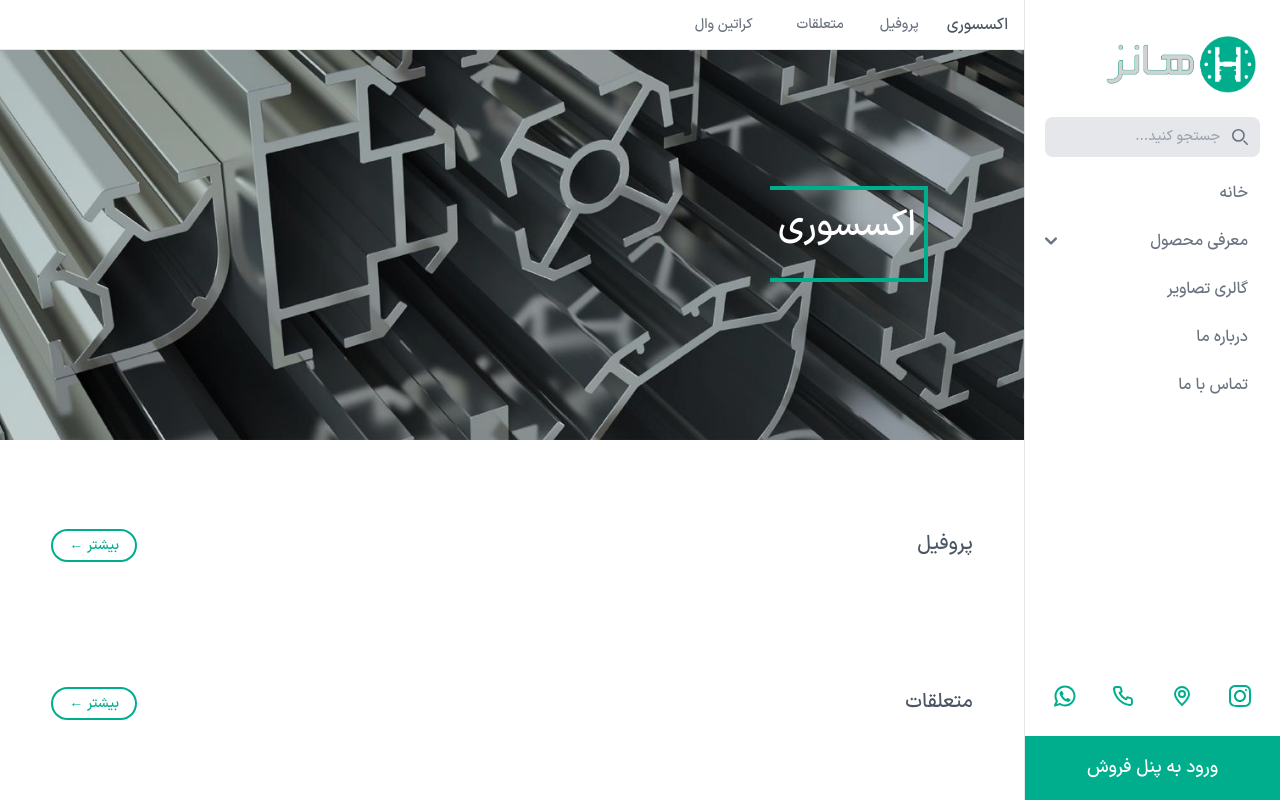
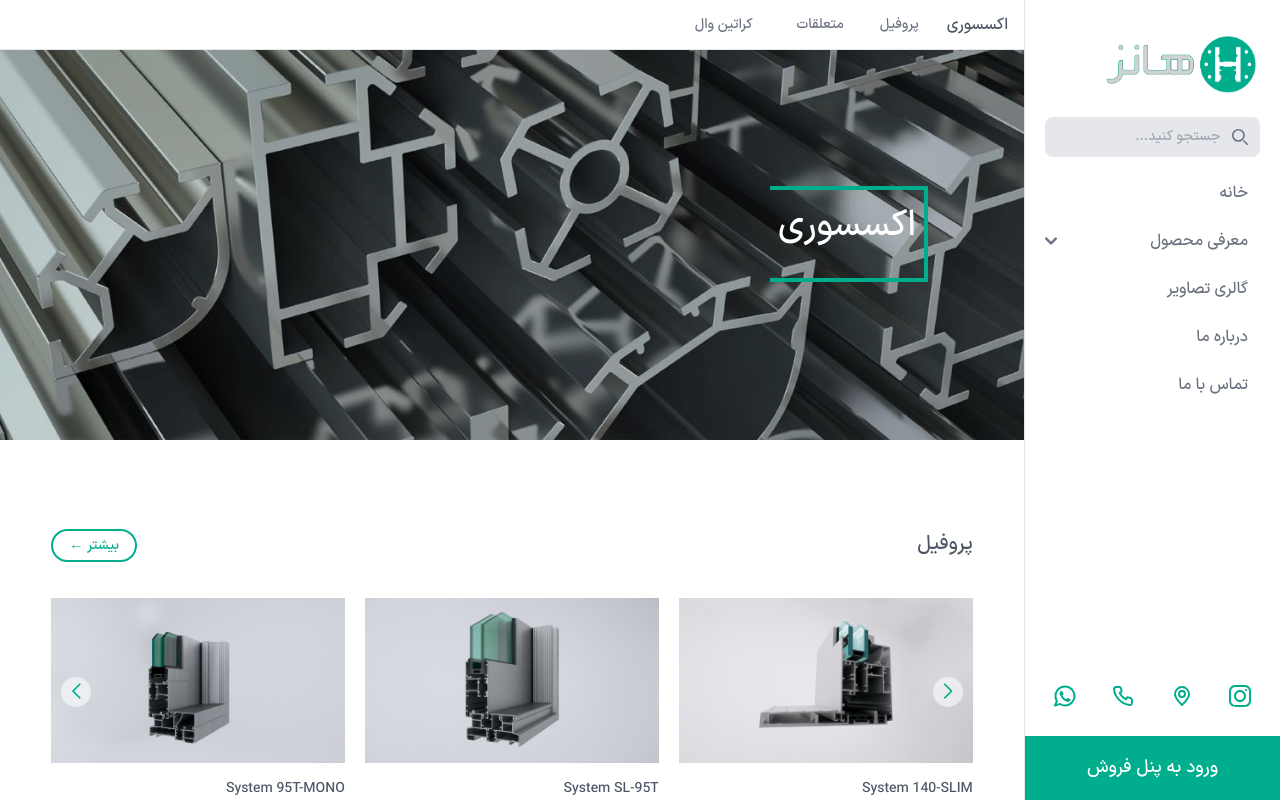
Before and after one commit to zahra-hsb/hanz-, a Next.js app: page /products/accessory in a window 1280 px wide. Shown: the top 802 px of the page. Built offline with nearby package versions, Linux system fonts and the light colour scheme.

Commit message:
edit Profile component

```diff
--- a/src/components/prductsComponents/profile/index.jsx
+++ b/src/components/prductsComponents/profile/index.jsx
@@ -6,6 +6,13 @@ import Button from "@/components/globalComponents/Main/button";
 
 
 export default function Profile() {
+  const slides = [
+    { image: profile1, text: 'System 140-SLIM' },
+    { image: profile3, text: 'System SL-95T' },
+    { image: profile2, text: 'System 95T-MONO' },
+    { image: profile3, text: 'System SL-95T' }
+  ]
+
   return (
     <>
       <div id="profile"></div>
@@ -20,7 +27,12 @@ export default function Profile() {
           </div>
         </div>
         <div id="home-carousel" className="w-full">
-            <Slider url={'/products'} slidesPerView={3} image1={profile1} image2={profile3} image3={profile2} image4={profile3} textSlider={true} textSlider1={'System 140-SLIM'} textSlider2={'System SL-95T'} textSlider3={'System 95T-MONO'} textSlider4={'System SL-95T'} sliderCount={''} />
+          <Slider
+            url='/products'
+            slidesPerView={3}
+            slides={slides}
+            textSlider={true}
+          />
         </div>
       </div>
     </>
```
Lines whose indentation alone changed are shown as unchanged.
